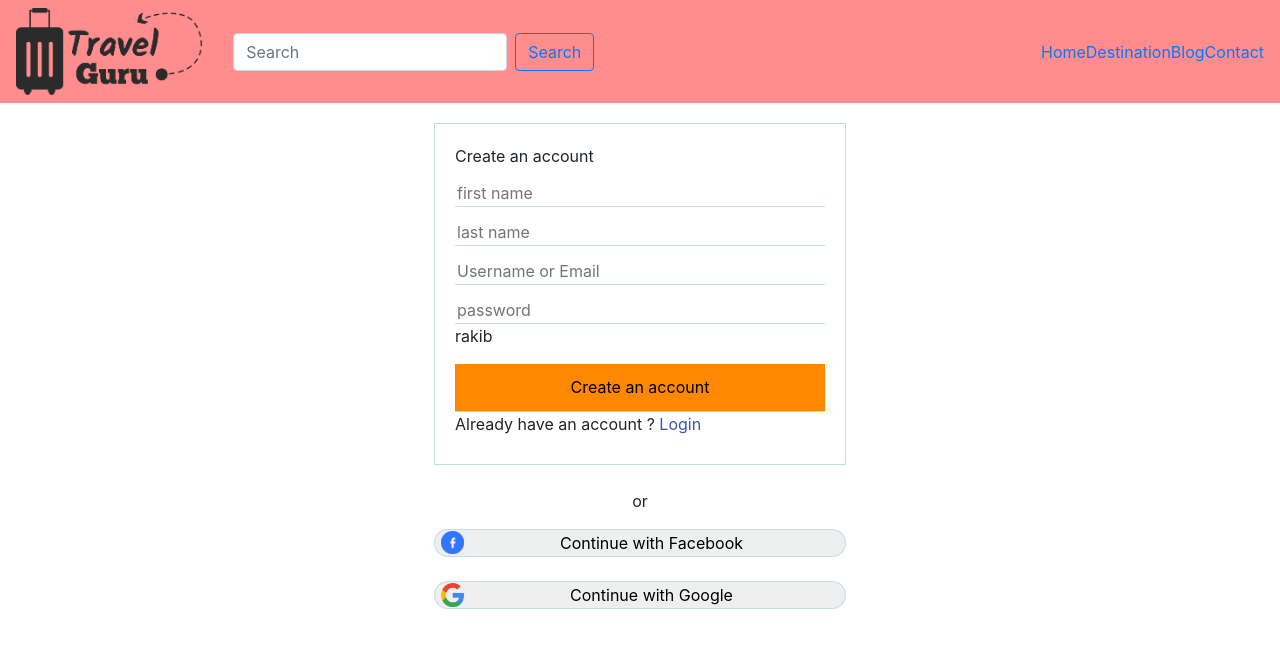
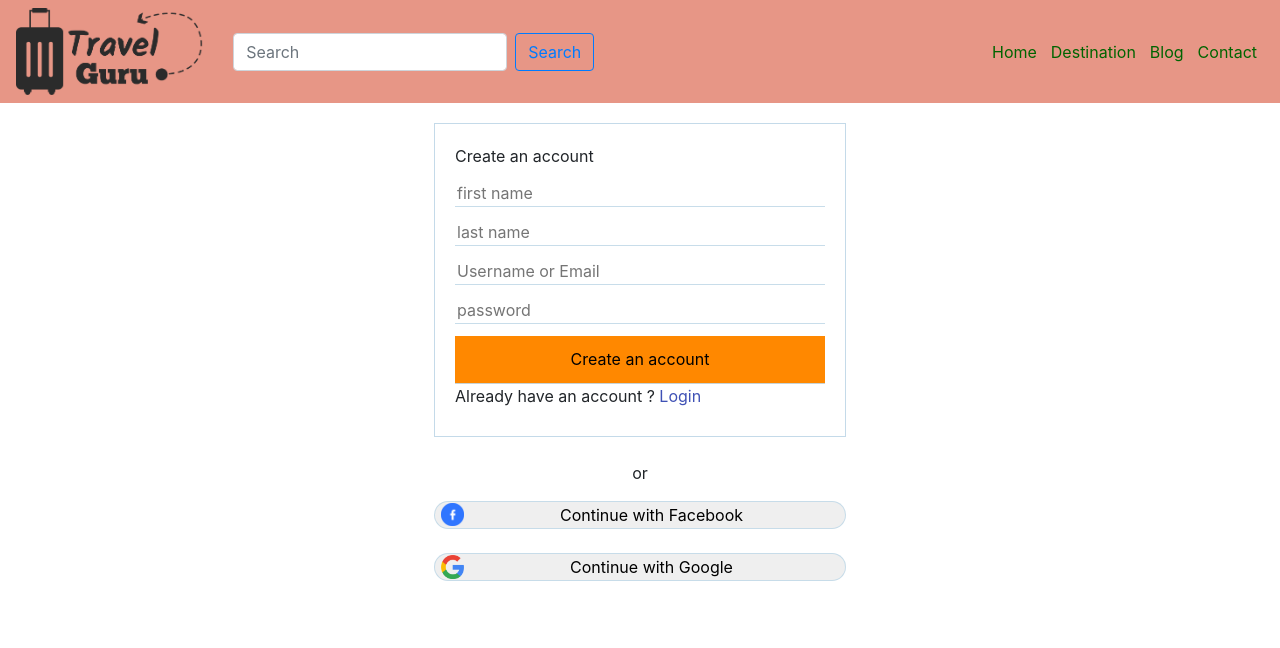
Before and after one commit to abu-sayed-1/Travel-guru, a React (Create React App) app: page /login in a window 1280 px wide. Shown: the top 648 px of the page. Built offline with nearby package versions, Linux system fonts and the light colour scheme; what google-maps-react would draw is missing.

Commit message:
Travel-Guru

```diff
--- a/src/App.js
+++ b/src/App.js
@@ -13,6 +13,8 @@ import 'bootstrap/dist/css/bootstrap.min.css';
 import PrivateRoute from './components/PrivateRoute/PrivateRoute';
 import Login from './components/Login/Login';
 import Room from './components/Room/Room';
+import Blog from './components/Blog/Blog';
+import Contact from './components/Contact/Contact';
 
 export const UserContext = createContext();
 export const BookingInfoContext = createContext();
@@ -23,9 +25,6 @@ function App() {
   return (
     <UserContext.Provider value={[loggedInUser,setLoggedInUser]}>
      <BookingInfoContext.Provider value={[booking,setBooking]}>
-       {
-         console.log(booking)
-       }
      <Router>
         <Header />
          <Switch>
@@ -34,6 +33,12 @@ function App() {
             </Route>
             <Route exact path="/">
             <Home />
+           </Route>
+           <Route path="/blog">
+            <Blog />
+           </Route>
+           <Route path="/contact">
+             <Contact />
            </Route>
             <Route path="/bookingDetail/:numId/">
             <Booking />
@@ -44,16 +49,11 @@ function App() {
             <PrivateRoute path="/room">
             <Room />
             </PrivateRoute>
-          {/* <PrivateRoute path='/room'>
-             <Room />
-          </PrivateRoute> */}
            <Route path="*">
            <PageNotFound />
          </Route>
        </Switch>
      </Router>
-    <div>
-    </div>
   </BookingInfoContext.Provider>
 </UserContext.Provider>
   );
--- /dev/null
+++ b/src/components/Blog/Blog.js
@@ -0,0 +1,11 @@
+import React from 'react';
+
+const Blog = () => {
+    return (
+        <div>
+            this is Blog !!
+        </div>
+    );
+};
+
+export default Blog;
--- a/src/components/Booking/Booking.js
+++ b/src/components/Booking/Booking.js
@@ -78,7 +78,7 @@ const Booking = () => {
                             variant="inline"
                             format="MM/dd"
                             margin="normal"
-                            label={errors.date && <span className="error">destination is required</span>}
+                            label="Start"
                             value={selectedDate}
                             onChange={handleDateChange}
                             KeyboardButtonProps={{
--- /dev/null
+++ b/src/components/Contact/Contact.js
@@ -0,0 +1,11 @@
+import React from 'react';
+
+const Contact = () => {
+    return (
+        <div>
+          this is Contact
+        </div>
+    );
+};
+
+export default Contact;
--- a/src/components/Header/Header.css
+++ b/src/components/Header/Header.css
@@ -2,3 +2,7 @@
 div img {
     width: 15%;
 }
+.header_link{
+    margin: 7px;
+    color: darkgreen;
+}
--- a/src/components/Header/Header.js
+++ b/src/components/Header/Header.js
@@ -7,19 +7,18 @@ import { Link } from 'react-router-dom';
 const Header = () => {
   return (
     <>
-    <Navbar style={{ backgroundColor:'rgba(255, 5, 8, 0.456789' }}>
+    <Navbar style={{background:'rgba(231,150,134,1)'}}>
       <img src={brandIcon} alt=""/>
     <Form inline style={{marginLeft:'30px'}}>
       <FormControl type="text" placeholder="Search" className="mr-sm-2" />
       <Button variant="outline-primary">Search</Button>
     </Form>
-    <Nav className='navbar active' className="ml-auto">
-       <Link to="/home">Home</Link>
-      <Link to="/roo">Destination</Link>
-      <br/>
-      <Link to="/blog">Blog</Link>
-      <Link to="/contact">Contact</Link>
-    </Nav>
+    <nav className="ml-auto" style={{marginLeft:"19px"}}>
+       <Link className="header_link" to="/home">Home</Link>
+      <Link  className="header_link"to="/room">Destination</Link>
+      <Link className="header_link" to="/blog">Blog</Link>
+      <Link className="header_link" to="/contact">Contact</Link>
+    </nav>
   </Navbar>
   </>
   );
--- a/src/components/Login/Login.js
+++ b/src/components/Login/Login.js
@@ -75,7 +75,7 @@ const Login = () => {
     // handle Input Field----------------------
     const handleInputField = (e) => {
       let isFieldValid = true;
-      const inputVlue = isFieldValid;
+      // const inputVlue = isFieldValid;
       setCheckInput(isFieldValid)
       if (e.target.name === 'email') {
         isFieldValid = /\S+@\S+\.\S+/.test(e.target.value);
@@ -113,7 +113,7 @@ const Login = () => {
       <input name="email" onBlur={handleInputField} ref={register({ required: true })} placeholder="Username or Email" />
       {errors.email && <span className="error">Email is required</span>}
       <input name="password" type='password' onBlur={handleInputField} ref={register({ required: true })} placeholder="password" />
-      <p>{checkInput ? 'rakib' :'is not a valid '}</p>
+      {/* <p>{checkInput ? 'rakib' :'is not a valid '}</p> */}
       {errors.password && <span className="error">password is required</span>}
       <input className='submitFormBtn' type="submit" value={newUser ? 'Create an account':'Login'} />
     </form>
--- a/src/components/Room/Room.js
+++ b/src/components/Room/Room.js
@@ -1,38 +1,29 @@
 import React, { useContext } from 'react';
 import { Col, Container, Row } from 'react-bootstrap';
 import fakeData1 from '../fakeData2.json';
-import fakeData from "../data.json";
 import RoomInfo from './RoomInfo';
 import GoogleMaps from '../GoogleMaps/GoogleMaps';
 import { BookingInfoContext } from '../../App';
 
-const Room = () => {
-  const [booking,setBooking] = useContext(BookingInfoContext);
-  // console.log(booking.id,'this is booking');
-
-  const roomId = fakeData1.filter( fd => fd.id ==  booking.id);
-  const sum = booking.id;
-
-  // if (booking.id == true) {
-  //   const roomId = fakeData1.filter( fd => fd.id ==  booking.id);
-  //   roomId;
-  // }else {
-  //    const sum = fakeData[0].detail;
-  //      sum;
-  // }
+  const Room = () => {
+    const [booking,setBooking] = useContext(BookingInfoContext);
+    const roomId = fakeData1.filter( fd => fd.id ==  booking.id);
+    const sum = booking.id;
+    console.log(roomId);
 
     return (
       <>
   { sum ? <Container>
+      <br/>
+      <h5> {`Stay in ${roomId[0].currentLocation}`}</h5>
     <Row>
-    {/* <p>{sum}</p> */}
       <Col style={{ minWidth:'60%',maxWidth:'62%'}} xs={6}>
                {
                   roomId.map(roomInfo => <RoomInfo key={roomInfo.id} roomInfo={roomInfo}></RoomInfo>)
                 }
                 </Col>
                 <Col>
-              <GoogleMaps
+               <GoogleMaps
                 // google={this.GoogleMaps}
                 center={{lat: 18.5204, lng: 73.8567}}
                 height='100px'
@@ -42,7 +33,9 @@ const Room = () => {
               />
           </Col>
         </Row>
-      </Container>:'lskjlaklsal'}
+      </Container>: <div className="container">
+           <h2 style={{color:'#ED5485',marginTop:'14%'}}>If you want to get the information on this page you have to go to the must home page and select the destination then you can get the information on this page</h2>
+        </div>}
       </>
     );
 };
--- a/src/components/Room/RoomInfo.js
+++ b/src/components/Room/RoomInfo.js
@@ -6,10 +6,11 @@ const RoomInfo = (props) => {
     const {
         roomDetail,roomInfo,
         convenience,star,rating,price,
-        totalPrice,roomImg1
+        totalPrice,roomImg1,currentLocation
     } = props.roomInfo;
     return (
-
+    <>
+      <br/>
       <div className="roomInfo_container">
       <div>
      <img className="RoomImg" src={roomImg1} alt=""/>
@@ -27,6 +28,7 @@ const RoomInfo = (props) => {
          </ul>
        </div>
       </div>
+    </>
      );
   };
 
```
Also changed, not shown: src/components/fakeData2.json (+12 -18 lines). Lines whose indentation alone changed are shown as unchanged.
